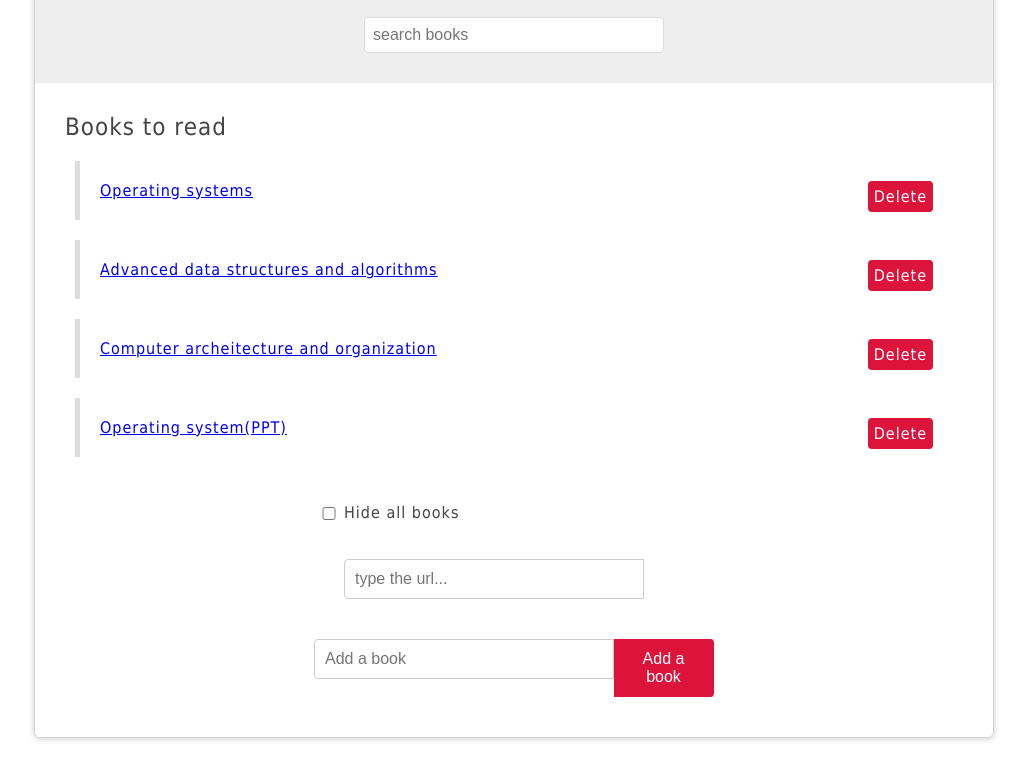
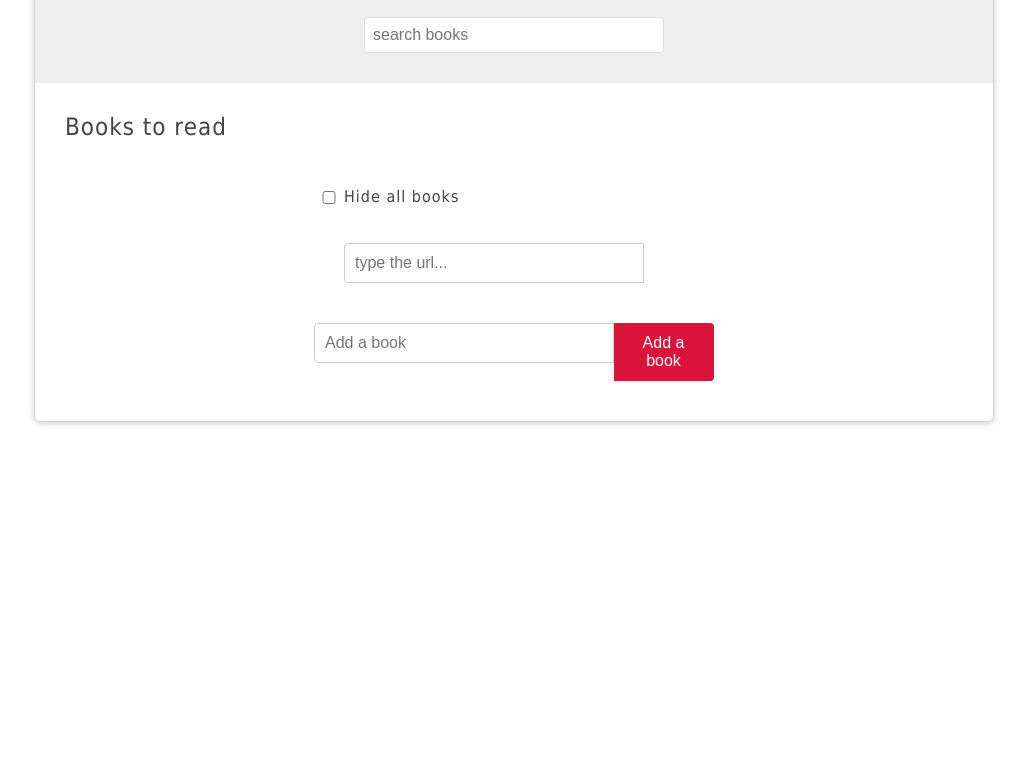
Before and after one commit to ramandeep8421/BookBucket, a plain HTML site: page index.html in a window 1280 px wide. Shown: the part 111-869 px from the top of the page, without its empty margins (126-1153 px from the left). After the commit the page ends 800 px from the top, so only its background shows below. Drawn offline with Linux system fonts and the light colour scheme.

Commit message:
First update

```diff
--- a/index.html
+++ b/index.html
@@ -30,45 +30,6 @@
                 <h2 class = "title">Books to read</h2>
                 <ul>
 
-                    <li>
-                        <span class = "name">
-                           <a href="#">Operating systems</a>
-
-
-                        </span>
-                        <span class = "delete">
-                            Delete
-                        </span>
-                    </li>
-                    <li>
-                        <span class = "name">
-                            <a href="#"> Advanced data structures and algorithms</a>
-
-                        </span>
-                        <span class = "delete">
-                            Delete
-                        </span>
-                    </li>
-                    <li>
-                        <span class = "name">
-                            <a href="#"> Computer archeitecture and organization</a>
-
-
-                        </span>
-                        <span class = "delete">
-                            Delete
-                        </span>
-                    </li>
-                    <li>
-                        <span class = "name">
-                           <a href="#">  Operating system(PPT)</a>
-
-
-                        </span>
-                        <span class = "delete">
-                            Delete
-                        </span>
-                    </li>
 
                 </ul>
             </div>
```
